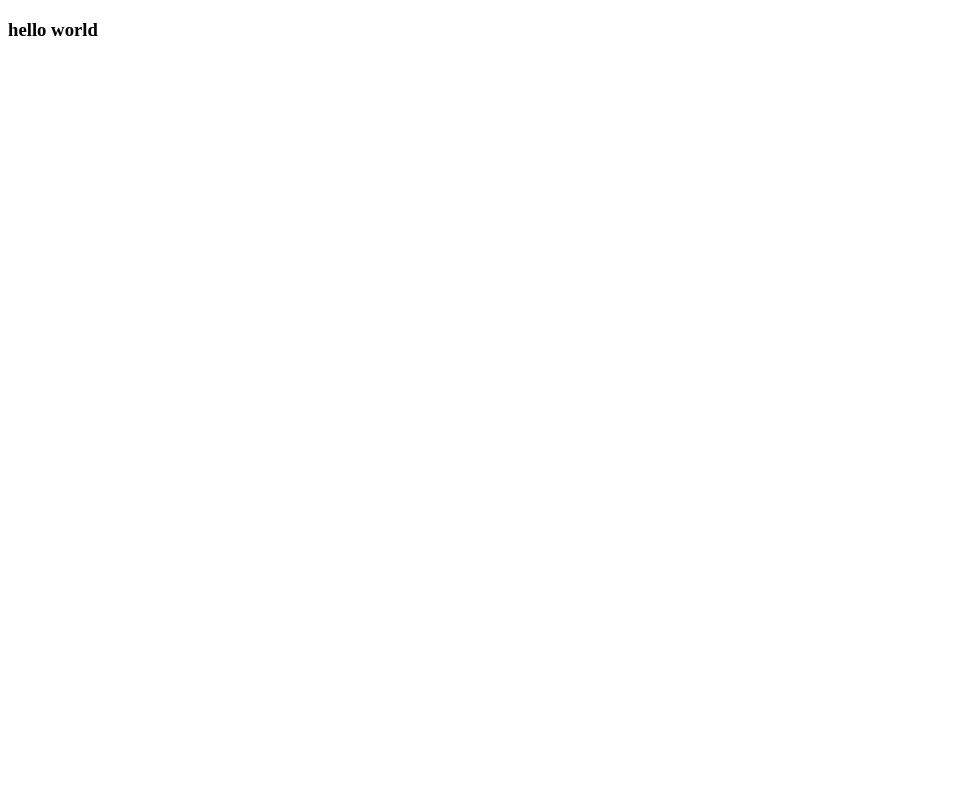
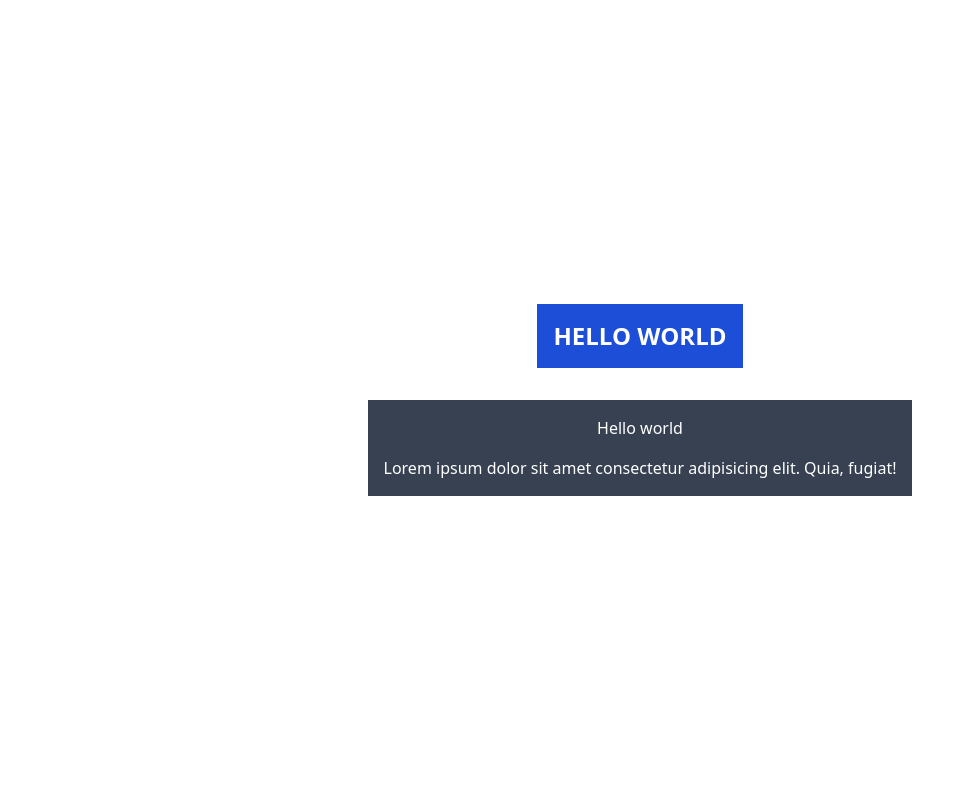
Before and after one commit to Nadim-hussen/django, a Django app: page / in a window 1280 px wide. Before the commit the part shown is almost empty. Shown: the whole page, without its empty margins (0-966 px from the left). Run offline with Django 4.2, Linux system fonts and the light colour scheme; some libraries are stand-ins or nearby versions.

Commit message:
😎😎😎

```diff
--- a/greeting/templates/index.html
+++ b/greeting/templates/index.html
@@ -7,6 +7,18 @@
     <title>Document</title>
 </head>
 <body>
-    <h3>hello world</h3>
+    <div class="flex justify-center items-center flex-col w-screen h-screen">
+
+        <h3 class="bg-blue-700 text-2xl font-bold p-4 text-white uppercase hover:bg-blue-200 hover:text-blue-700
+        hover:lowercase">hello world</h3>
+
+        <div class="flex justify-center align-center flex-col bg-gray-700  p-4 text-white mt-8">
+            <h1 class="m-auto">Hello world</h1>
+            <div class="mt-4">
+                <p>Lorem ipsum dolor sit amet consectetur adipisicing elit. Quia, fugiat!</p>
+            </div>
+        </div>
+    </div>
+    <script src="https://cdn.tailwindcss.com"></script>
 </body>
 </html>
```
